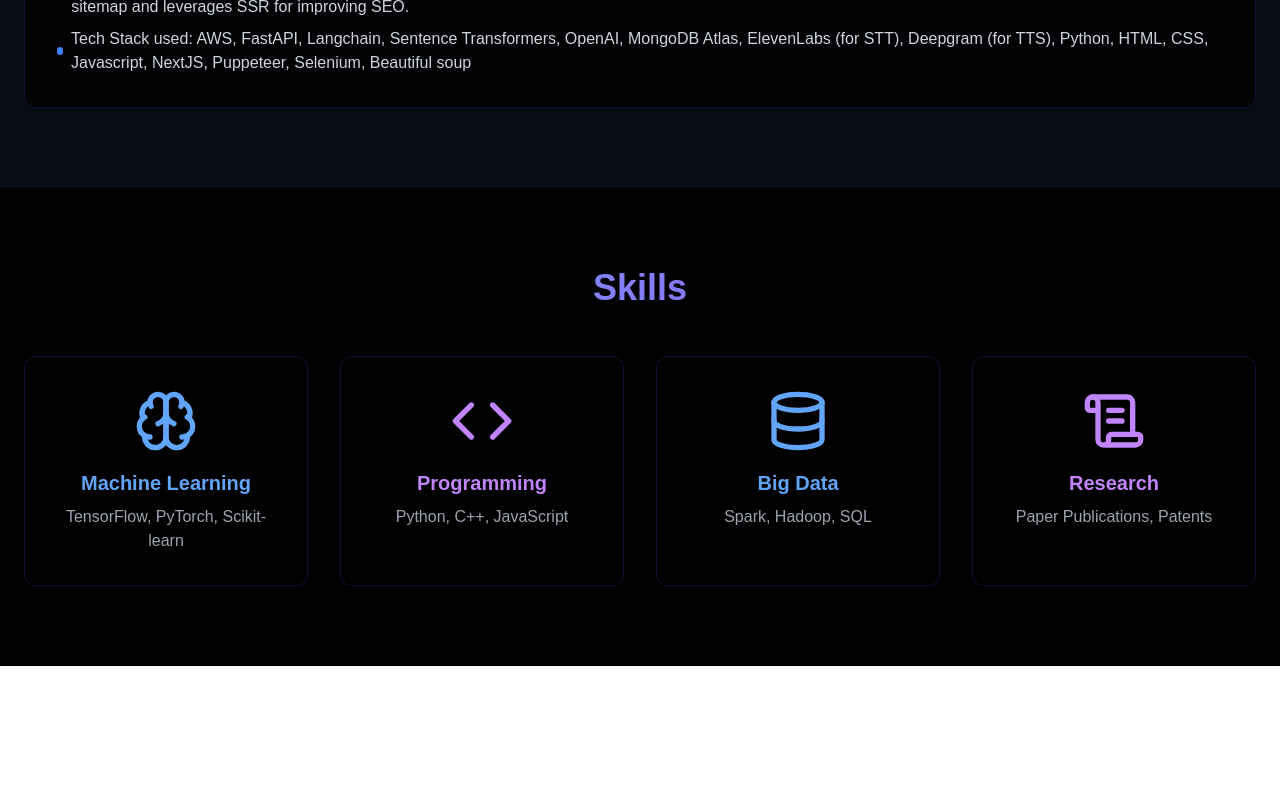
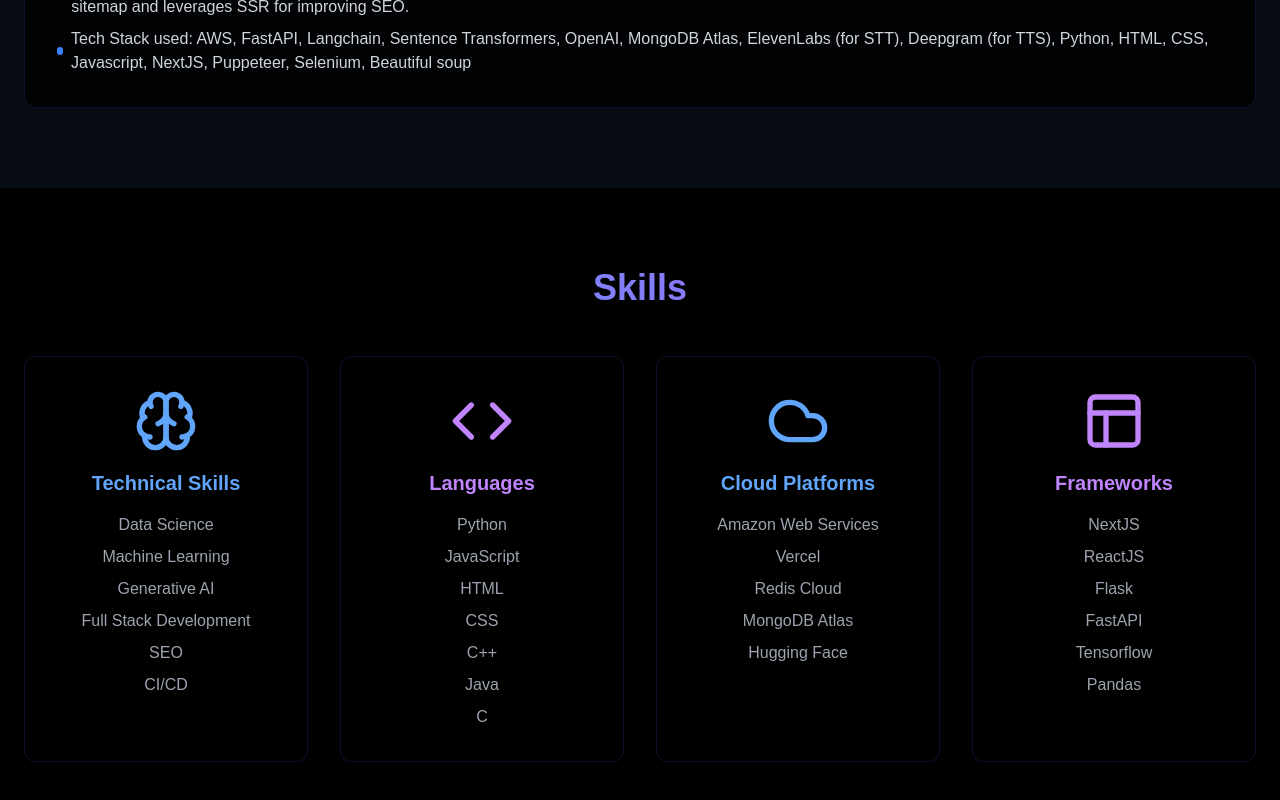
Before and after one commit to Mr00Magician/portfolio-website-revamped, a Next.js app: page / in a window 1280 px wide. Shown: the part 1310-2110 px from the top of the page. Before the commit the page ends 1976 px from the top, so only its background shows below. Built offline with nearby package versions, Linux system fonts and the light colour scheme.

Commit message:
chore: update skills section

```diff
--- a/components/Skills.tsx
+++ b/components/Skills.tsx
@@ -1,5 +1,14 @@
-import React from 'react';
-import { Brain, Code, Database, ScrollText } from 'lucide-react';
+import React from "react";
+import {
+  Brain,
+  Cloud,
+  Code,
+  Database,
+  FlaskRound as Flask,
+  GitBranch,
+  Globe,
+  Layout,
+} from "lucide-react";
 
 const Skills = () => {
   return (
@@ -8,26 +17,63 @@
         <h2 className="text-4xl font-bold mb-12 text-center bg-clip-text text-transparent bg-gradient-to-r from-blue-400 to-purple-500">
           Skills
         </h2>
-        <div className="grid grid-cols-2 md:grid-cols-4 gap-8">
+        <div className="grid grid-cols-1 md:grid-cols-2 lg:grid-cols-4 gap-8">
           <div className="group flex flex-col items-center p-8 bg-black/80 rounded-xl border border-blue-900/30 hover:border-blue-500/50 transition-all duration-500 hover:transform hover:scale-105 animate-fade-in">
             <Brain className="w-16 h-16 mb-4 text-blue-400 group-hover:animate-float" />
-            <h3 className="text-xl font-semibold text-blue-400">Machine Learning</h3>
-            <p className="text-gray-400 text-center mt-2">TensorFlow, PyTorch, Scikit-learn</p>
+            <h3 className="text-xl font-semibold text-blue-400">
+              Technical Skills
+            </h3>
+            <ul className="text-gray-400 text-center mt-4 space-y-2">
+              <li>Data Science</li>
+              <li>Machine Learning</li>
+              <li>Generative AI</li>
+              <li>Full Stack Development</li>
+              <li>SEO</li>
+              <li>CI/CD</li>
+            </ul>
           </div>
+
           <div className="group flex flex-col items-center p-8 bg-black/80 rounded-xl border border-purple-900/30 hover:border-purple-500/50 transition-all duration-500 hover:transform hover:scale-105 animate-fade-in delay-100">
             <Code className="w-16 h-16 mb-4 text-purple-400 group-hover:animate-float" />
-            <h3 className="text-xl font-semibold text-purple-400">Programming</h3>
-            <p className="text-gray-400 text-center mt-2">Python, C++, JavaScript</p>
+            <h3 className="text-xl font-semibold text-purple-400">Languages</h3>
+            <ul className="text-gray-400 text-center mt-4 space-y-2">
+              <li>Python</li>
+              <li>JavaScript</li>
+              <li>HTML</li>
+              <li>CSS</li>
+              <li>C++</li>
+              <li>Java</li>
+              <li>C</li>
+            </ul>
           </div>
+
           <div className="group flex flex-col items-center p-8 bg-black/80 rounded-xl border border-blue-900/30 hover:border-blue-500/50 transition-all duration-500 hover:transform hover:scale-105 animate-fade-in delay-200">
-            <Database className="w-16 h-16 mb-4 text-blue-400 group-hover:animate-float" />
-            <h3 className="text-xl font-semibold text-blue-400">Big Data</h3>
-            <p className="text-gray-400 text-center mt-2">Spark, Hadoop, SQL</p>
+            <Cloud className="w-16 h-16 mb-4 text-blue-400 group-hover:animate-float" />
+            <h3 className="text-xl font-semibold text-blue-400">
+              Cloud Platforms
+            </h3>
+            <ul className="text-gray-400 text-center mt-4 space-y-2">
+              <li>Amazon Web Services</li>
+              <li>Vercel</li>
+              <li>Redis Cloud</li>
+              <li>MongoDB Atlas</li>
+              <li>Hugging Face</li>
+            </ul>
           </div>
+
           <div className="group flex flex-col items-center p-8 bg-black/80 rounded-xl border border-purple-900/30 hover:border-purple-500/50 transition-all duration-500 hover:transform hover:scale-105 animate-fade-in delay-300">
-            <ScrollText className="w-16 h-16 mb-4 text-purple-400 group-hover:animate-float" />
-            <h3 className="text-xl font-semibold text-purple-400">Research</h3>
-            <p className="text-gray-400 text-center mt-2">Paper Publications, Patents</p>
+            <Layout className="w-16 h-16 mb-4 text-purple-400 group-hover:animate-float" />
+            <h3 className="text-xl font-semibold text-purple-400">
+              Frameworks
+            </h3>
+            <ul className="text-gray-400 text-center mt-4 space-y-2">
+              <li>NextJS</li>
+              <li>ReactJS</li>
+              <li>Flask</li>
+              <li>FastAPI</li>
+              <li>Tensorflow</li>
+              <li>Pandas</li>
+            </ul>
           </div>
         </div>
       </div>
```
